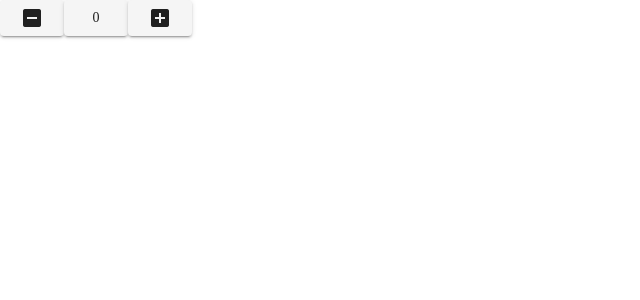
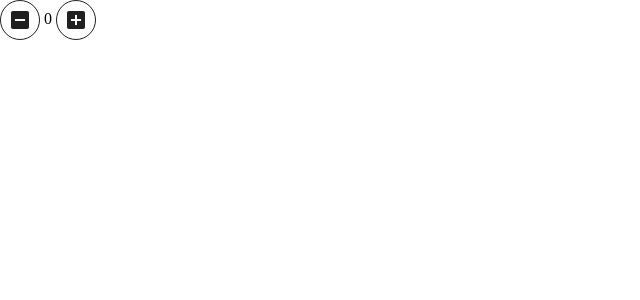
Before and after one commit to omaryakoubi/frontend-green-market, a Vue app: page /test in a window 1280 px wide. Shown: the top 300 px of the page, without its empty margins (0-640 px from the left). Built offline with nearby package versions, Linux system fonts and the light colour scheme.

Commit message:
restyling numberinput component

```diff
--- a/src/components/NumberInput.vue
+++ b/src/components/NumberInput.vue
@@ -1,16 +1,15 @@
 <template>
-  <div>
-    <v-btn class="red lighten-5" flat @click="decrement()">
+  <div class="d-flex justify-space-around mb-6">
+    <v-btn class="red lighten-5 pa-2" outlined fab small @click="decrement()">
       <v-icon class="red--text">mdi-minus-box</v-icon>
     </v-btn>
-    <v-btn class="lighten-1">
-      {{ number }}
-    </v-btn>
-    <v-btn class="green lighten-5" flat @click="increment()">
+    {{ number }}
+    <v-btn class="green lighten-5 pa-2" outlined fab small @click="increment()">
       <v-icon class="green--text">mdi-plus-box</v-icon>
     </v-btn>
   </div>
 </template>
+
 
 <script>
 export default {
--- a/src/components/ProductCard.vue
+++ b/src/components/ProductCard.vue
@@ -25,7 +25,9 @@
             add to cart
             <v-icon>mdi-cart</v-icon>
           </v-btn>
+          <center>
           <NumberInput v-if="numberInput" />
+          </center>
         </v-card-actions>
       </v-card>
     </v-flex>
```
